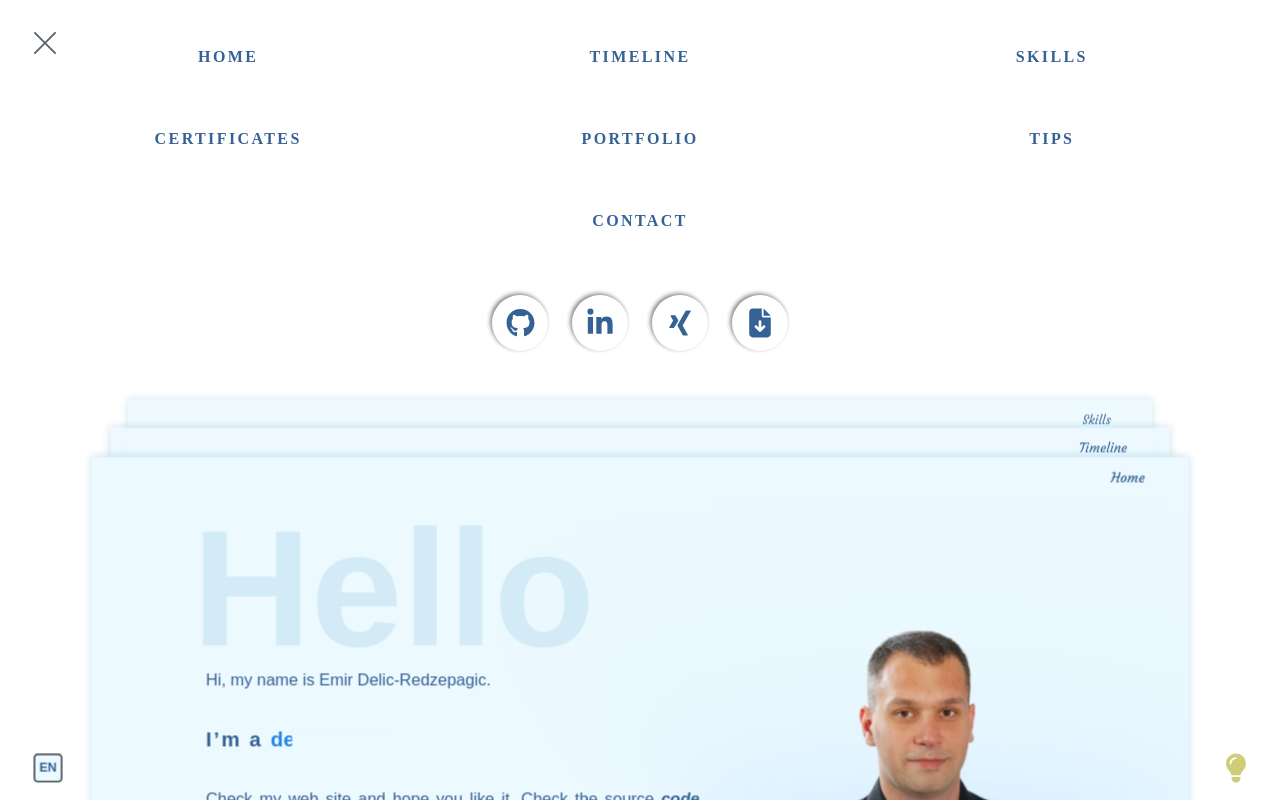
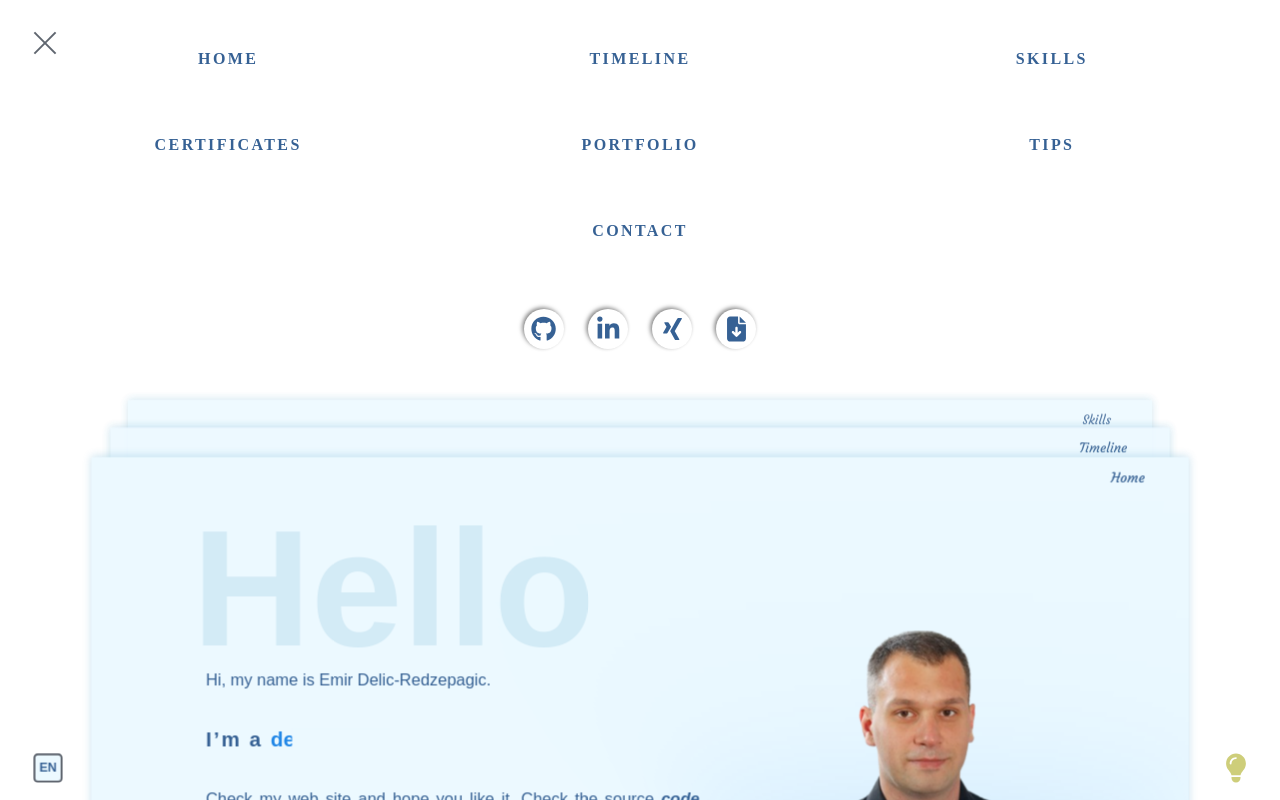
Before and after one commit to EmirDelicR/curriculum-v2, a React (Vite) app: page / in a window 1280 px wide. Both pictures are taken after a click on the button "mobile-nav-button". Built offline with nearby package versions, Linux system fonts and the light colour scheme.

Commit message:
Extract social links

```diff
--- /dev/null
+++ b/src/UI/components/links/socialLink/SocialLink.scss
@@ -0,0 +1,54 @@
+.social-link {
+  display: inline-flex;
+  align-items: center;
+  justify-content: center;
+  width: 1.5em;
+  height: 1.5em;
+  text-decoration: none;
+  outline: 0;
+  margin-left: 0;
+  margin-right: 0.75em;
+  border-radius: 50%;
+  box-shadow: var(--social-link-box-shadow);
+
+  > svg {
+    font-size: 1em;
+    scale: 0.9;
+    transition: scale 0.3s ease-in-out;
+
+    path {
+      fill: var(--main-color);
+    }
+  }
+
+  &:hover {
+    box-shadow: inset 0.1rem 0.1rem 0.1rem rgba(0, 0, 0, 0.1),
+      inset -0.1rem -0.1rem 0.1rem rgba(255, 255, 255, 0.1);
+
+    > svg {
+      scale: 1.1;
+
+      path {
+        fill: var(--nav-link-hover);
+      }
+    }
+  }
+
+  &:hover,
+  &:focus,
+  &:active {
+    color: var(--nav-link-hover);
+  }
+}
+
+@media screen and (min-width: 40em) {
+  .social-link {
+    width: 2.5rem;
+    height: 2.5rem;
+    margin-left: 0.75em;
+
+    > svg {
+      font-size: 1.75em;
+    }
+  }
+}
--- a/src/UI/components/socialLink/SocialLink.tsx
+++ b/src/UI/components/links/socialLink/SocialLink.tsx
@@ -1,5 +1,7 @@
 import { FontAwesomeIcon } from '@fortawesome/react-fontawesome';
 import { IconProp } from '@fortawesome/fontawesome-svg-core';
+
+import './SocialLink.scss';
 
 interface SocialLinkProps {
   item: {
@@ -10,14 +12,12 @@ interface SocialLinkProps {
   };
 }
 
-import './SocialLink.scss';
-
 export default function SocialLink({
   item: { name, icon, link, download }
 }: SocialLinkProps) {
   return (
     <a
-      className="link link--social link--faded"
+      className="social-link"
       href={link}
       target="_blank"
       rel="noreferrer"
--- a/src/UI/components/socialLink/SocialLink.scss
+++ /dev/null
@@ -1,73 +0,0 @@
-.link {
-  font-size: 0.75em;
-  letter-spacing: 0.05em;
-  font-weight: bold;
-  position: relative;
-  text-transform: uppercase;
-  text-decoration: none;
-  outline: 0;
-
-  &.link--social {
-    display: inline-flex;
-    width: 1.5rem;
-    height: 1.5rem;
-    align-items: center;
-    justify-content: center;
-    margin-left: 0;
-    margin-right: 0.75em;
-    border-radius: 50%;
-    box-shadow: var(--social-link-box-shadow);
-
-    > svg {
-      font-size: 1em;
-      scale: 0.9;
-      transition: scale 0.3s ease-in-out;
-
-      path {
-        fill: var(--main-color);
-      }
-    }
-
-    &:hover {
-      box-shadow: inset 0.1rem 0.1rem 0.1rem rgba(0, 0, 0, 0.1),
-        inset -0.1rem -0.1rem 0.1rem rgba(255, 255, 255, 0.1);
-
-      > svg {
-        scale: 1.1;
-
-        path {
-          fill: var(--nav-link-hover);
-        }
-      }
-    }
-  }
-
-  &:hover,
-  &:focus,
-  &:active {
-    color: var(--nav-link-hover);
-  }
-}
-
-@media screen and (min-width: 40em) {
-  .link {
-    font-size: 1em;
-    letter-spacing: 0.15em;
-
-    &.link--page {
-      &.link--faded {
-        font-size: 0.8125em;
-      }
-    }
-
-    &.link--social {
-      width: 3.5rem;
-      height: 3.5rem;
-      margin-left: 0.75em;
-
-      > svg {
-        font-size: 2em;
-      }
-    }
-  }
-}
--- a/src/UI/elements/navigation/Navigation.tsx
+++ b/src/UI/elements/navigation/Navigation.tsx
@@ -1,10 +1,10 @@
 import { useTranslation } from 'react-i18next';
 import { ComponentProps, ForwardedRef, MouseEvent, forwardRef } from 'react';
+import SocialLink from '@/UI/components/links/socialLink/SocialLink';
 
 import { PAGES, SOCIAL_PAGES } from '@utils/constants';
 
 import './Navigation.scss';
-import SocialLink from '@/UI/components/socialLink/SocialLink';
 
 interface NavigationProps extends Omit<ComponentProps<'div'>, 'onClick'> {
   onClick: (id: string | null) => void;
--- a/src/UI/pages/contact/Contact.tsx
+++ b/src/UI/pages/contact/Contact.tsx
@@ -12,7 +12,7 @@ import {
 
 import './Contact.scss';
 import { SOCIAL_PAGES } from '@/utils/constants';
-import SocialLink from '@/UI/components/socialLink/SocialLink';
+import SocialLink from '@/UI/components/links/socialLink/SocialLink';
 
 export default function Contact() {
   return (
```
